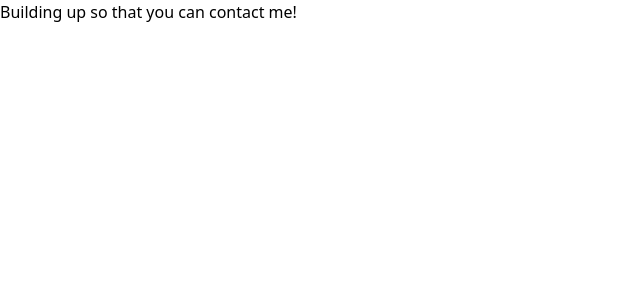
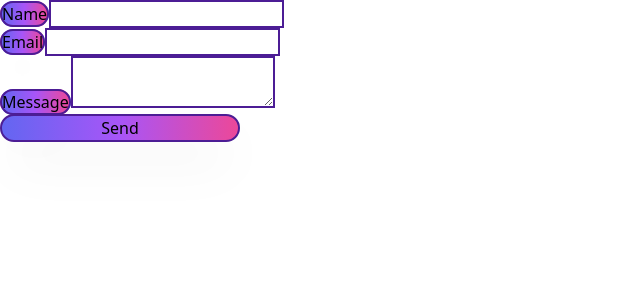
Before and after one commit to SinHope/nasmerportfolio, a Next.js app: page /contact in a window 1280 px wide. Shown: the top 300 px of the page, without its empty margins (0-640 px from the left). Built offline with nearby package versions, Linux system fonts and the light colour scheme.

Commit message:
added contact features

```diff
--- a/package.json
+++ b/package.json
@@ -8,6 +8,7 @@
   },
   "dependencies": {
     "bootstrap": "^5.2.3",
+    "emailjs-com": "^3.2.0",
     "next": "latest",
     "react": "18.2.0",
     "react-dom": "18.2.0"
--- a/pages/contact.js
+++ b/pages/contact.js
@@ -1,12 +1,44 @@
-import React from 'react';
-
+import React, { useRef } from "react";
+import emailjs from 'emailjs-com';
 
 const Contact = (props) => {
-    return (
-        <div className="grid grid-cols-4 gap-4">
-            <h3>Building up so that you can contact me!</h3>
-        </div>
-    );
+  const form = useRef();
+
+  const sendEmail = (e) => {
+    e.preventDefault();
+
+    emailjs
+      .sendForm(
+        "service_wa81ddd",
+        "template_1n87wy7",
+        form.current,
+        "sndBvg3Fj0EYngcPc"
+      )
+      .then(
+        (result) => {
+          console.log(result.text);
+        },
+        (error) => {
+          console.log(error.text);
+        }
+      );
+    e.target.reset();
+  };
+
+  return (
+    <form ref={form} onSubmit={sendEmail}>
+      <label className="border-solid border-2 border-violet-900 rounded-full w-60 bg-gradient-to-r from-indigo-500 via-purple-500 to-pink-500 shadow-2xl">Name</label>
+      <input type="text" name="namee" className="border-solid border-2 border-violet-900" />
+      <br></br>
+      <label className="border-solid border-2 border-violet-900 rounded-full w-60 bg-gradient-to-r from-indigo-500 via-purple-500 to-pink-500 shadow-2xl">Email</label>
+      <input type="email" name="email" className="border-solid border-2 border-violet-900" />
+      <br></br>
+      <label className="border-solid border-2 border-violet-900 rounded-full w-60 bg-gradient-to-r from-indigo-500 via-purple-500 to-pink-500 shadow-2xl">Message</label>
+      <textarea name="message" className="border-solid border-2 border-violet-900" />
+      <br></br>
+      <input className="border-solid border-2 border-violet-900 rounded-full w-60 bg-gradient-to-r from-indigo-500 via-purple-500 to-pink-500 shadow-2xl" type="submit" value="Send" />
+    </form>
+  );
 };
 
 export default Contact;
--- a/pages/index.js
+++ b/pages/index.js
@@ -1,4 +1,4 @@
-import Head from 'next/head'
+import Head from 'next/head';
 import styles from '../styles/Home.module.css';
 import AboutMe from "./aboutme.js";
 import MySkills from "./myskills.js";
@@ -7,8 +7,23 @@ import Education from "./education.js";
 import Projects from "./projects.js";
 import Contact from "./contact.js";
 import SideNav from "./sidenav.js";
-import Home1 from "./home.js"
+import Home1 from "./home.js";
+import Link from 'next/link';
+import React from 'react';
 
+const handleClick = (event) => {
+  event.preventDefault()
+
+  const element = event.target.getAttribute('href')
+  const target = document.querySelector(element)
+
+  if (target) {
+    target.scrollIntoView({
+      behavior: 'smooth',
+      duration: 1000
+    })
+  }
+}
 
 export default function Home() {
   return (
@@ -17,15 +32,32 @@ export default function Home() {
       <Head>
         <title>Nasmer Portfolio</title>
         <link rel="icon" href="/favicon.ico" />
+        <meta name="pageTransition" content="fade 1000" />
       </Head>
 
       <div>
-        <SideNav />
+      <div className="w-[360px] fixed overflow-y-auto h-full bg-emerald-100 top-0 right-0 left-0">
+            <img src="\profilephoto.png" alt="Profile Photo" className="h-48 w-80 rounded-full mt-12 bg-white ml-[18px]"></img>
+            <h1 className="font-quicksand font-black text-4xl text-center text-teal-900">Nasmer Fontanilla</h1>
+            <p className="text-center">Aspring Developer In Singapore</p>
+              <div aria-expanded="false">
+                <ul className="list-none">
+                    <a href="#home1" onClick={handleClick} className="scroll-smooth transition duration-700"><p className="font-quicksand font-bold text-center mt-[50px] duration-300">Home</p></a>
+                    <a href="#aboutme" smooth={true} duration={1000}><p className="font-quicksand font-bold text-center mt-[30px]">About</p></a>
+                    <a href="#skills" smooth={true} duration={1000}><p className="font-quicksand font-bold text-center mt-[30px]">Skills</p></a>
+                    <a href="#experience" smooth={true} duration={1000}><p className="font-quicksand font-bold text-center mt-[30px]">Experience</p></a>
+                    <a href="#education" smooth={true} duration={1000}><p className="font-quicksand font-bold text-center mt-[30px]">Education</p></a>
+                    <a href="#projects" smooth={true} duration={1000}><p className="font-quicksand font-bold text-center mt-[30px]">Projects</p></a>
+                    <a href="#contact" smooth={true} duration={1000}><p className="font-quicksand font-bold text-center mt-[30px]">Contact</p></a>
+                </ul>
+
+              </div>
+            </div>
 
           </div>
 
-      <div>
-        <section className={styles.portfolio}>
+      <div >
+        <section id="home1" className={styles.portfolio}>
           <div>
             <Home1 />
           </div>
@@ -34,14 +66,14 @@ export default function Home() {
         <div className="mt-[300px] ml-[420px]">
           <section>
 
-            <h3 className="font-bold text-2xl">About Me <span className="font-black text-4xl">Who Am I</span></h3>
+            <h3 id="aboutme" className="font-bold text-2xl">About Me <span className="font-black text-4xl">Who Am I</span></h3>
             <div>
               <AboutMe />
             </div>
 
           </section>
 
-          <section className="mt-[300px]" >
+          <section id="skills" className="mt-[300px]" >
 
             <h3 className="font-bold text-2xl">My Specialty <span className="font-black text-4xl">My Skills</span></h3>
             <div>
@@ -50,7 +82,7 @@ export default function Home() {
 
           </section>
 
-          <section className="mt-[300px]" >
+          <section id="experience" className="mt-[300px]" >
 
             <h3 className="font-bold text-2xl">Experience <span className="font-black text-4xl">Work Experience</span></h3>
             <div>
@@ -59,7 +91,7 @@ export default function Home() {
 
           </section>
 
-          <section className="mt-[300px]">
+          <section id="education" className="mt-[300px]">
 
             <h3 className="font-bold text-2xl">My Studies <span className="font-black text-4xl">Education</span></h3>
             <div>
@@ -68,7 +100,7 @@ export default function Home() {
 
           </section>
 
-          <section className="mt-[300px]">
+          <section id="projects" className="mt-[300px]">
 
             <h3 className="font-bold text-2xl">Projects <span className="font-black text-4xl">Coding Journal</span></h3>
             <div>
@@ -77,7 +109,7 @@ export default function Home() {
 
           </section>
 
-          <section className="mt-[300px]">
+          <section id="contact" className="mt-[300px]">
 
             <h3 className="font-bold text-2xl">Contact<span className="font-black text-4xl"> HIRE ME!</span></h3>
             <div>
```
Also changed, not shown: 1 other file (tests, documents, lock files or other folders).
